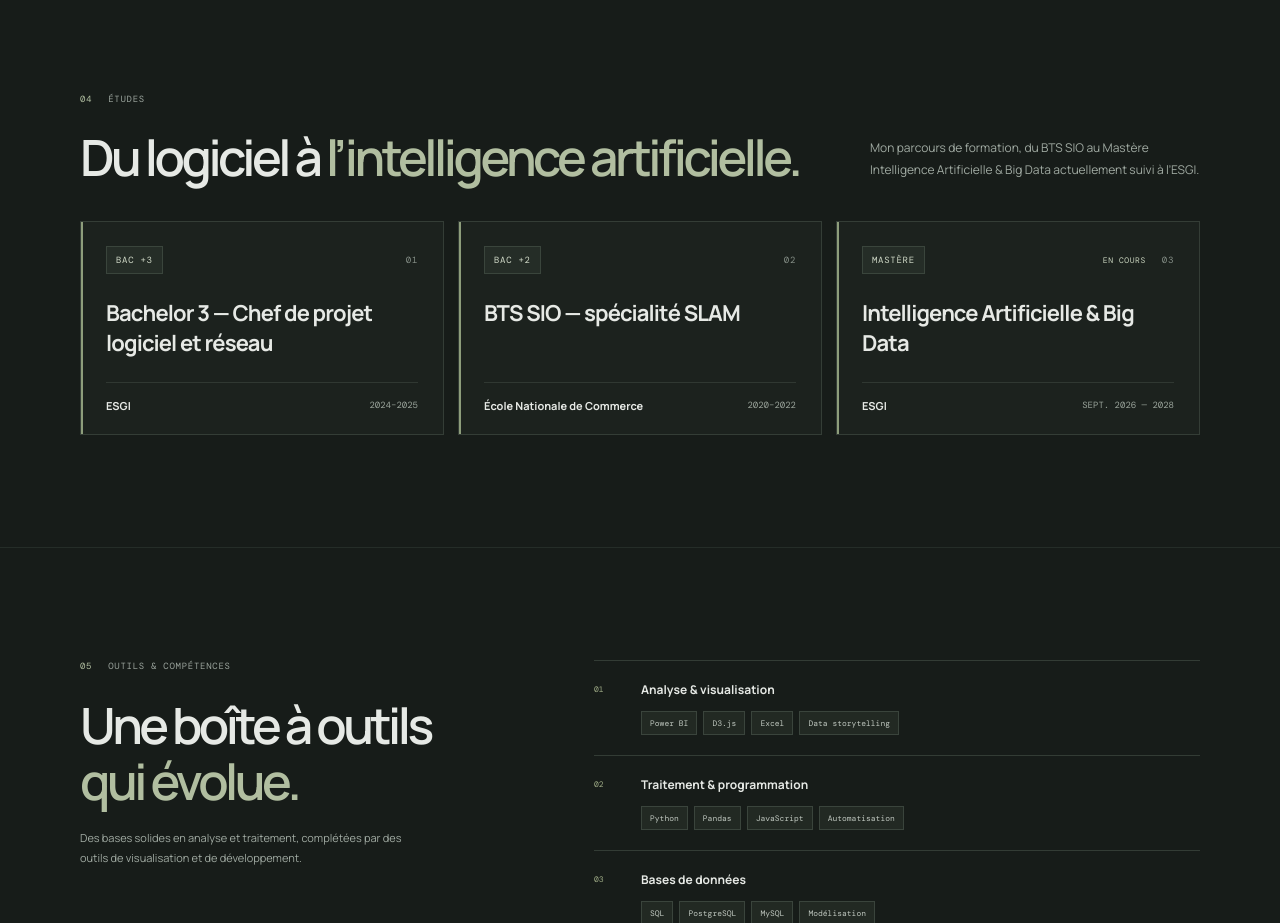
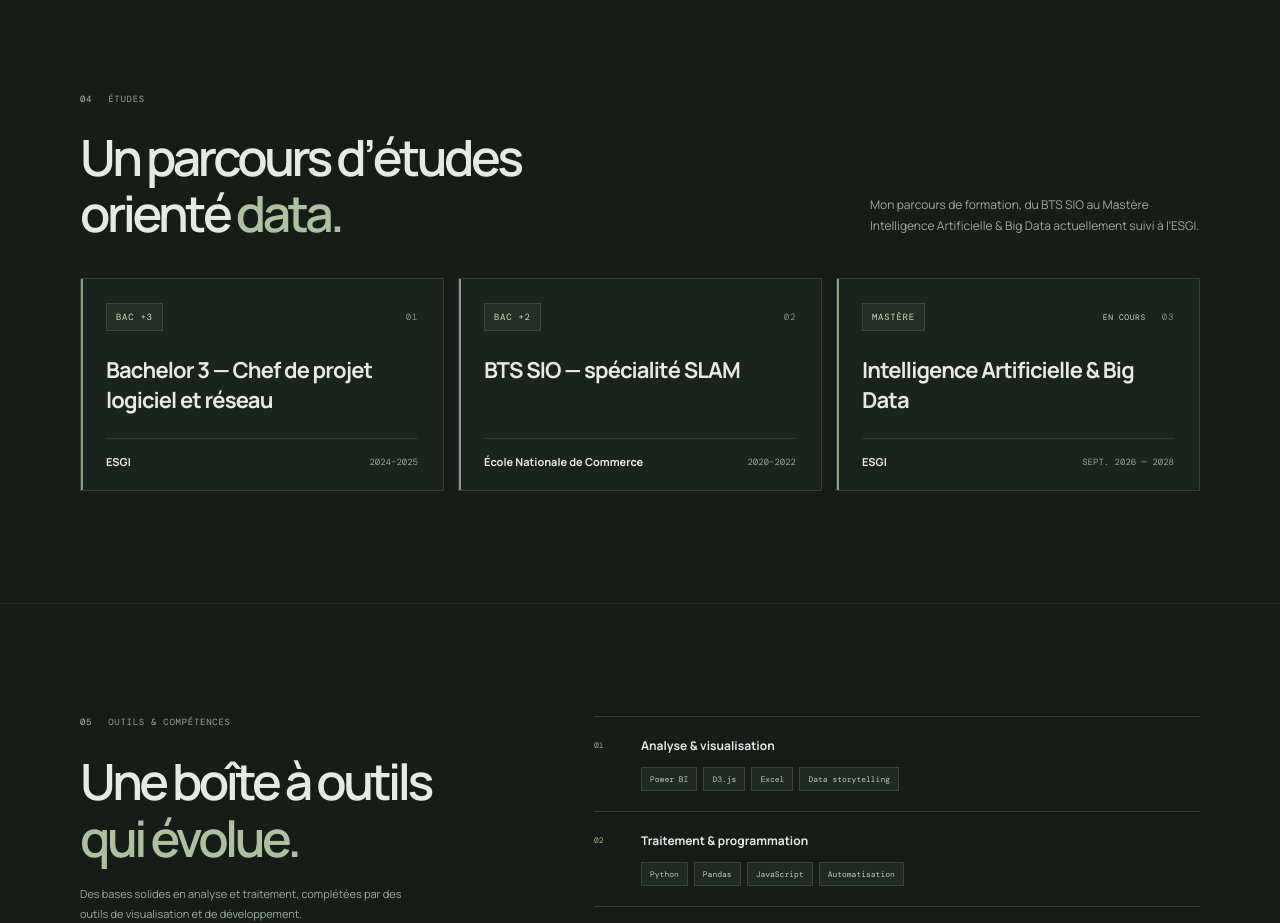
Before and after one commit to Bilal2504/bilal-drame-portfolio, a React (Vite) app: page / in a window 1280 px wide. Shown: the part 3440-4363 px from the top of the page. Built offline with nearby package versions, Linux system fonts and the light colour scheme.

Commit message:
Reformule le titre des études autour de la data

```diff
--- a/src/App.jsx
+++ b/src/App.jsx
@@ -242,7 +242,7 @@ function App() {
         <section className="education-section section-space" id="formation">
           <div className="section-wrap">
             <div className="section-heading education-heading">
-              <div><div className="section-label"><span>04</span><span>ÉTUDES</span></div><h2>Du logiciel à <em>l’intelligence artificielle.</em></h2></div>
+              <div><div className="section-label"><span>04</span><span>ÉTUDES</span></div><h2>Un parcours d’études<br />orienté <em>data.</em></h2></div>
               <p>Mon parcours de formation, du BTS SIO au Mastère Intelligence Artificielle & Big Data actuellement suivi à l’ESGI.</p>
             </div>
             <div className="education-grid">
```
